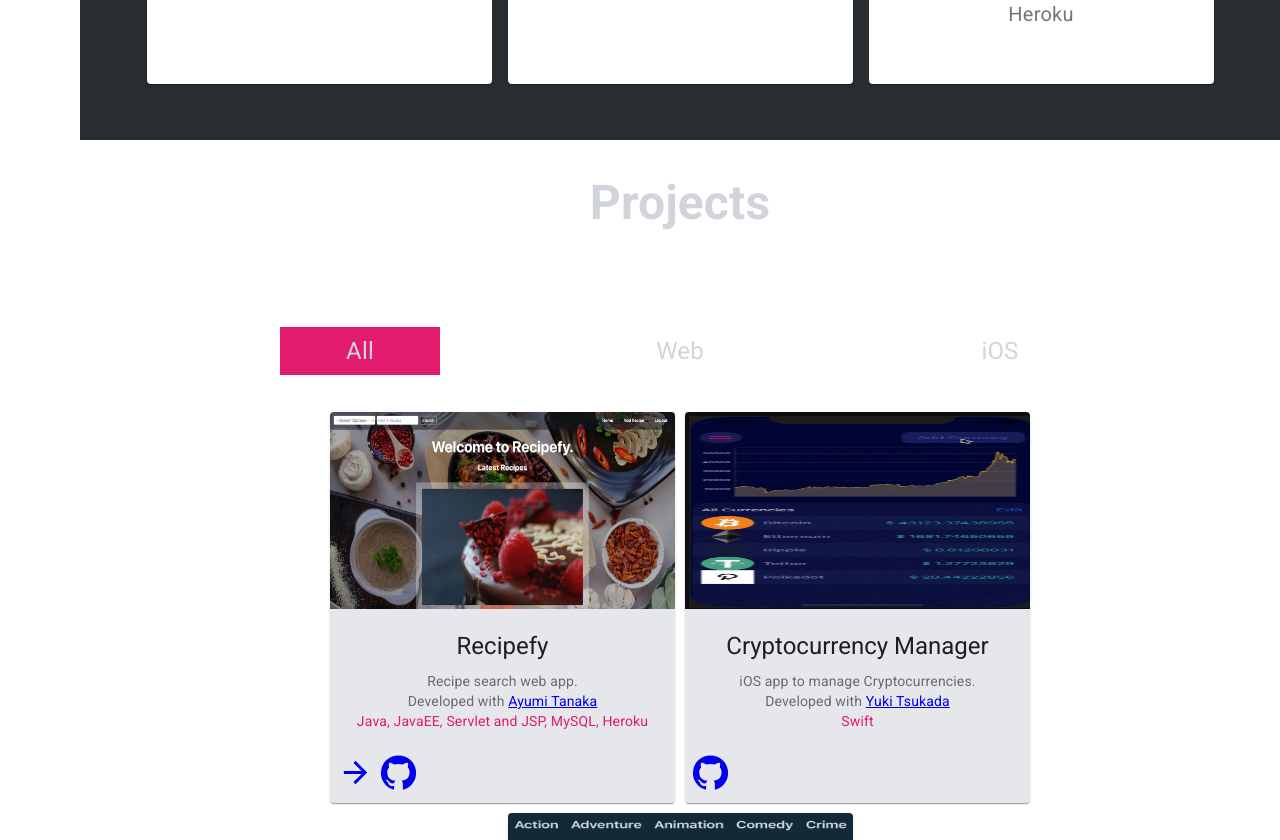
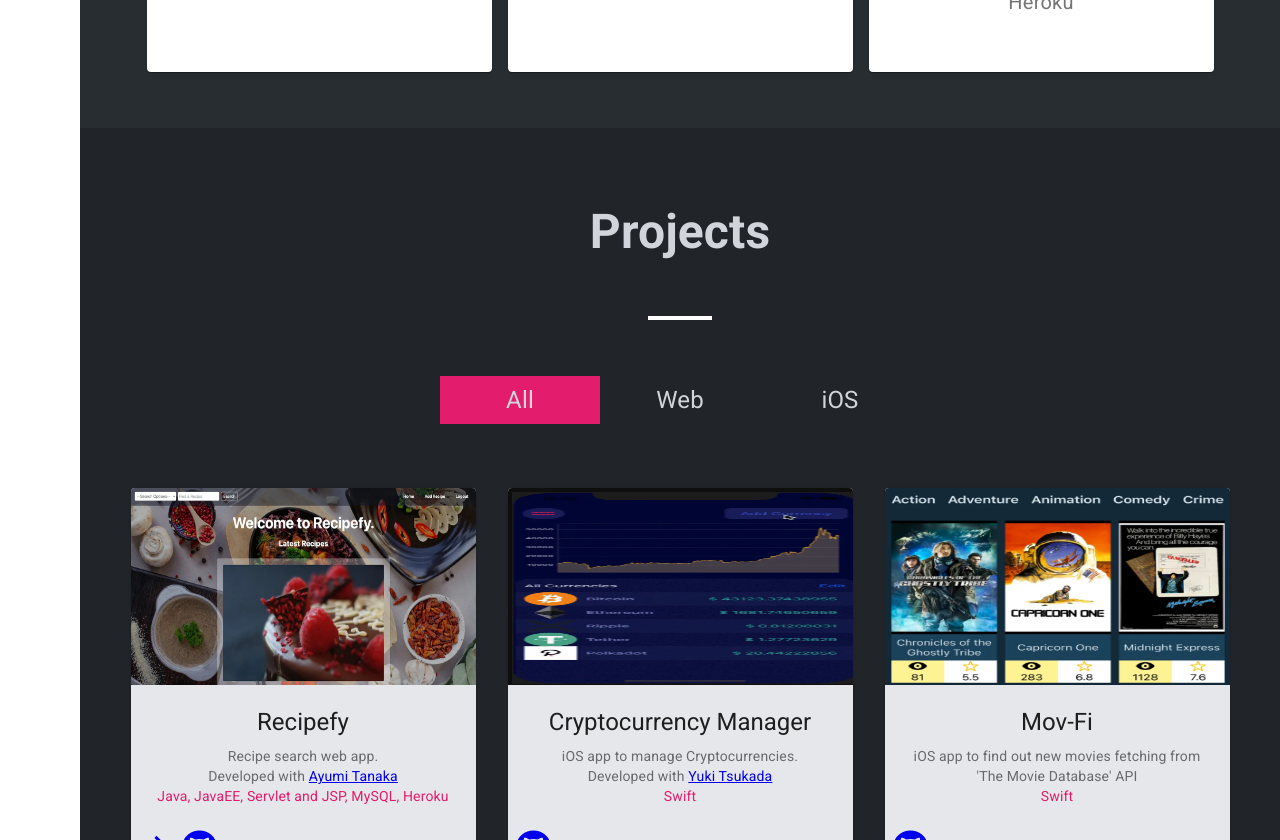
Before and after one commit to DaiSugi01/portfolio, a Next.js app: page / in a window 1280 px wide. Shown: the part 1960-2800 px from the top of the page. Built offline with nearby package versions, Linux system fonts and the light colour scheme.

Commit message:
change to material ui

```diff
--- a/components/AboutMe.js
+++ b/components/AboutMe.js
@@ -1,7 +1,6 @@
-import styled from "styled-components";
 import { Box, Grid, makeStyles } from "@material-ui/core";
 
-import Cards from "../components/Card";
+import Cards from "./Cards";
 import profile from "../data/profile.json";
 import { Wrapper } from "../components/Common";
 
@@ -14,18 +13,14 @@ const useStyles = makeStyles((theme) => ({
     padding: "0 1rem"
   },
   profile: {
-    margin: "auto",
     marginTop: "2.5rem",
     width: "58.333333%",
-    textAlign: "center",
     fontSize: "1.25rem",
     lineHeight: "1.75rem",
-    textalign: "center"
   },
   skillCards: {
     margin: "auto",
     marginTop: "3rem",
-    // width: "93%"
   }
 }));
 
--- a/components/Card.js
+++ b/components/Cards.js
@@ -7,7 +7,7 @@ import Typography from "@material-ui/core/Typography";
 const useStyles = makeStyles({
   root: {
     maxWidth: 345,
-    padding: "2rem",
+    padding: "2rem 0.5rem",
     margin: "1rem 0.5rem"
   },
   title: {
--- a/components/Common.js
+++ b/components/Common.js
@@ -1,9 +1,9 @@
 import { Box, Grid, makeStyles } from "@material-ui/core";
 
 export const Wrapper = ({ id, bgColor, ptm = 0, children }) => {
-  const useStyles = makeStyles((theme) => ({
+  const useStyles = makeStyles(() => ({
     wrapper: {
-      minHeight: "100vh",
+      minHeight: `${id === "home" ? "100vh" : 0}`,
       height: "100%",
       width: "100%",
       display: "flex",
@@ -11,7 +11,7 @@ export const Wrapper = ({ id, bgColor, ptm = 0, children }) => {
       textAlign: "center",
       backgroundColor: `${bgColor}`,
       padding: `${ptm} 0`,
-    },
+    }
   }));
 
   const classes = useStyles();
@@ -34,14 +34,33 @@ export const Wrapper = ({ id, bgColor, ptm = 0, children }) => {
 
 import styled from "styled-components";
 
-export const UnderLine = styled.div`
-  border-style: solid;
-  margin: 20px auto 16px;
-  width: 4rem;
-  border-width: 2px;
-  --tw-border-opacity: 1;
-  border-color: rgba(255, 255, 255, var(--tw-border-opacity));
-`;
+export const UnderLine = ({ children }) => {
+  const useStyles = makeStyles((theme) => ({
+    underLine: {
+      borderStyle: "solid",
+      margin: "20px auto 16px",
+      width: "4rem",
+      borderWidth: "2px",
+      borderColor: "#FFFFFF"
+    }
+  }));
+
+  const classes = useStyles();
+
+  return (
+    <Box component="div" display="block" className={classes.underLine}>
+      {children}
+    </Box>
+  );
+};
+// export const UnderLine = styled.div`
+//   border-style: solid;
+//   margin: 20px auto 16px;
+//   width: 4rem;
+//   border-width: 2px;
+//   --tw-border-opacity: 1;
+//   border-color: rgba(255, 255, 255, var(--tw-border-opacity));
+// `;
 
 // export const Wrapper = styled.section`
 //   height: 100%;
--- a/components/Contact.js
+++ b/components/Contact.js
@@ -60,7 +60,7 @@ const SnsWrapper = styled.div`
 
 export default function Contact() {
   return (
-    <Wrapper className="bg-sub-main" id="contact" bgColor={process.env.bgMain}>
+    <Wrapper id="contact" bgColor={process.env.bgSub} ptm="2.5rem">
       <Title>Contact</Title>
       <UnderLine />
       <Text>Thanks for taking your time to reach me out!</Text>
--- a/components/Filter.js
+++ b/components/Filter.js
@@ -1,28 +1,27 @@
-import styled from "styled-components";
+import { Box, makeStyles } from "@material-ui/core";
 
-const Button = styled.div`
-  margin: 2.5rem 5rem 0;
-  padding-top: 0.5rem;
-  padding-bottom: 0.5rem;
-  width: 10rem;
-  cursor: pointer;
-  font-size: 1.5rem;
-  line-height: 2rem;
-  text-align: center;
-
-  @media (max-width: 799px) {
-    margin: 0;
-  }
-`;
 
 export default function Filter({ text, onActive, active }) {
-  const styles = {
-    backgroundColor: active ? "#E31C6E" : "",
-  };
+  const useStyles = makeStyles((theme) => ({
+    filterButton: {
+      backgroundColor: active ? "#E31C6E" : "none",
+      transitionDuration: "300ms",
+      margin: "2.5rem 0 0",
+      paddingTop: "0.5rem",
+      paddingBottom: "0.5rem",
+      width: "10rem",
+      cursor: "pointer",
+      fontSize: "1.5rem",
+      lineHeight: "2rem",
+      textAlign: "center"
+    }
+  }));
+
+  const classes = useStyles();
 
   return (
-    <Button onClick={onActive} style={{ ...styles }}>
+    <Box className={classes.filterButton} onClick={onActive}>
       {text}
-    </Button>
+    </Box>
   );
 }
--- a/components/Project.js
+++ b/components/Project.js
@@ -1,15 +1,21 @@
 import { useState } from "react";
 import styled from "styled-components";
+import { Box, Grid, makeStyles } from "@material-ui/core";
 
 import Filter from "../components/Filter";
 import ProjectCard from "../components/ProjectCard";
 import { Wrapper, UnderLine } from "../components/Common";
 
-const Title = styled.h2`
-  font-size: 3rem;
-  line-height: 1;
-  text-align: center;
-`;
+const useStyles = makeStyles((theme) => ({
+  title: {
+    fontSize: "3rem",
+    lineHeight: 1,
+    textAlign: "center",
+  },
+  filterWrapper: {
+    marginBottom: "3rem"
+  },
+}));
 
 const FilterWrapper = styled.div`
   display: flex;
@@ -29,6 +35,8 @@ const CardWrapper = styled.div`
 `;
 
 export default function Project({ projects }) {
+  const classes = useStyles();
+
   const [activeIndex, setActiveIndex] = useState(0);
   const [filteredProjects, setProjects] = useState([...projects]);
   const filters = ["All", "Web", "iOS"];
@@ -48,13 +56,20 @@ export default function Project({ projects }) {
   };
 
   return (
-    <Wrapper className="bg-main" id="projects">
-      <div>
-        <Title>Projects</Title>
-        <UnderLine></UnderLine>
+    <Wrapper id="projects" bgColor={process.env.bgMain} ptm="2.5rem">
+      <Box component="h2" className={classes.title}>
+        Projects
+      </Box>
+      <UnderLine />
 
-        {/* <div className="flex justify-center text-gray-300 items-center "> */}
-        <FilterWrapper>
+      <Grid
+        container
+        item
+        xs={12}
+        direction="row"
+        justify="center"
+        className={classes.filterWrapper}
+      >
         {filters.map((buttonName, i) => (
           <Filter
             key={i}
@@ -63,14 +78,21 @@ export default function Project({ projects }) {
             active={i === activeIndex}
           />
         ))}
-        </FilterWrapper>
-        <CardWrapper>
+      </Grid>
+
+      <Grid
+        container
+        item
+        xs={12}
+        direction="row"
+        justify="center"
+        className={classes.skillCards}
+      >
         {filteredProjects &&
           filteredProjects.map((project) => (
             <ProjectCard key={project.id} project={project} />
           ))}
-        </CardWrapper>
-      </div>
+      </Grid>
     </Wrapper>
   );
 }
--- a/components/ProjectCard.js
+++ b/components/ProjectCard.js
@@ -1,4 +1,3 @@
-import styled from "styled-components";
 import { SnsIcon } from "../components/Common";
 import { makeStyles } from "@material-ui/core/styles";
 import Card from "@material-ui/core/Card";
@@ -6,45 +5,52 @@ import CardActions from "@material-ui/core/CardActions";
 import CardContent from "@material-ui/core/CardContent";
 import Typography from "@material-ui/core/Typography";
 import GitHubIcon from "@material-ui/icons/GitHub";
-import ArrowForwardIcon from '@material-ui/icons/ArrowForward';
+import ArrowForwardIcon from "@material-ui/icons/ArrowForward";
 import Image from "next/image";
 
-const TechStacks = styled.span`
-  color: #e31b6d;
-`;
-
-const iconStyles = {
-  fontSize: 35
-};
-
-const styles = {
-  width: "350px",
-  margin: "5px",
-  backgroundColor: "#E5E7EB",
-};
 
 const useStyles = makeStyles({
   root: {
     maxWidth: 345,
+    margin: "1rem",
+    backgroundColor: "#E5E7EB",
+    transitionDuration: "300ms",
+    animation: `$slideIn 0.5s`
   },
-  media: {
-    height: 140,
+  techStacks: {
+    color: "#e31b6d",
   },
+  iconStyle: {
+    fontSize: 35,
+  },
+  '@keyframes slideIn': {
+    '0%': {
+      opacity: 0,
+      transform: "translateY(-64px)"
+    },
+    '100%': {
+      opacity: 1,
+      transform: "translateY(0)"
+    }
+  }
 });
 
 export default function ProjectCard({ project }) {
   const classes = useStyles();
 
   return (
-    <Card className={classes.root} style={{ ...styles }}>
+    <Card className={classes.root}>
       <Image src={project.thumbnail} width="350" height="200" alt="skill" />
       <CardContent>
-        <Typography gutterBottom variant="h5" component="h2">
+
+        <Typography gutterBottom variant="h5" component="h3">
           {project.appName}
         </Typography>
+
         <Typography variant="body2" color="textSecondary" component="p">
           {project.discription}
         </Typography>
+
         <Typography variant="body2" color="textSecondary" component="p">
           {project.contributor && "Developed with "}
           {project.contributor &&
@@ -61,8 +67,12 @@ export default function ProjectCard({ project }) {
               </a>
             ))}
         </Typography>
-        <Typography variant="body2" color="textSecondary" component="p">
-          <TechStacks>
+
+        <Typography
+          variant="body2"
+          component="span"
+          className={classes.techStacks}
+        >
           {project.techStack &&
             project.techStack.map((tech, i) => {
               if (i === project.techStack.length - 1) {
@@ -71,21 +81,32 @@ export default function ProjectCard({ project }) {
                 return tech + ", ";
               }
             })}
-          </TechStacks>
         </Typography>
       </CardContent>
-      <CardActions>
+
+      <CardActions className={classes.snsWrapper}>
         {project.url && (
-          <SnsIcon href={project.url} target="_blank" rel="noopener noreferrer" aria-label={project.url}>
-            <ArrowForwardIcon style={{...iconStyles}}/>
+          <SnsIcon
+            href={project.url}
+            target="_blank"
+            rel="noopener noreferrer"
+            aria-label={project.url}
+          >
+            <ArrowForwardIcon className={classes.iconStyle}/>
           </SnsIcon>
         )}
         {project.github && (
-          <SnsIcon href={project.github} target="_blank" rel="noopener noreferrer" aria-label={project.github}>
-            <GitHubIcon  style={{...iconStyles}}/>
+          <SnsIcon
+            href={project.github}
+            target="_blank"
+            rel="noopener noreferrer"
+            aria-label={project.github}
+          >
+            <GitHubIcon className={classes.iconStyle}/>
           </SnsIcon>
         )}
       </CardActions>
+
     </Card>
   );
 }
--- a/data/project.json
+++ b/data/project.json
@@ -24,7 +24,7 @@
     "id": 2,
     "type": "iOS",
     "appName": "Mov-Fi",
-    "discription": "iOS app to find out new movies.",
+    "discription": "iOS app to find out new movies fetching from 'The Movie Database' API",
     "techStack": ["Swift"],
     "thumbnail": "/images/projects/mov.webp",
     "github": "https://github.com/DaiSugi01/swift_assignment/tree/main/Unit6/assignment8/CollectionView/CollectionView"
```
Lines whose indentation alone changed are shown as unchanged.
